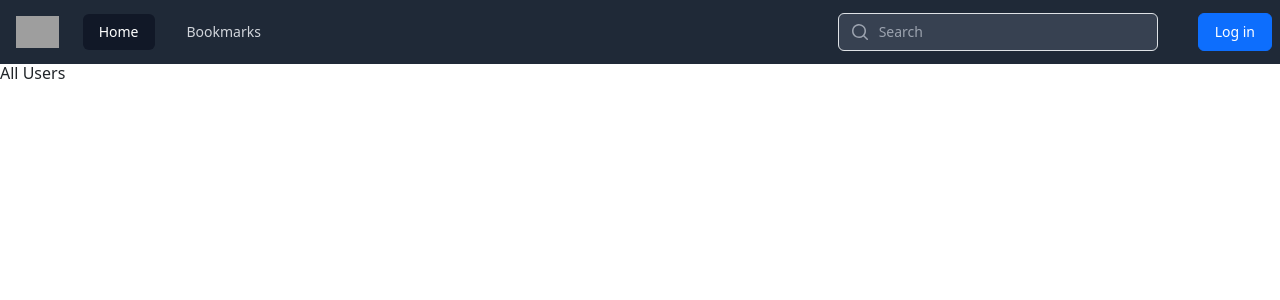
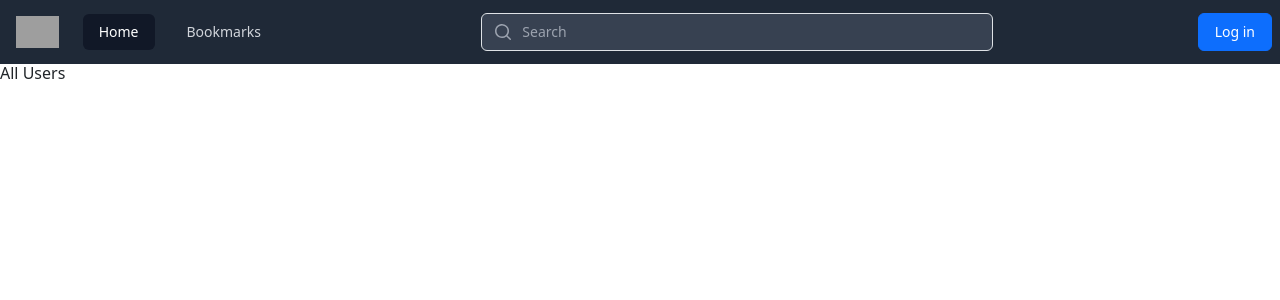
Before and after one commit to benong777/Broadkast, a Flask app: page /users in a window 1280 px wide. Shown: the top 300 px of the page. Run offline with Flask 2, Linux system fonts and the light colour scheme; some libraries are stand-ins or nearby versions; grey boxes are pictures that could not be loaded.

Commit message:
Centered search bar

```diff
--- a/templates/navbar.html
+++ b/templates/navbar.html
@@ -15,8 +15,8 @@
            </div>
          </div>
        </div>
-       <div class="flex flex-1 justify-center px-2 lg:ml-6 lg:justify-end">
-         <div class="w-full max-w-lg lg:max-w-xs">
+       <div class="flex flex-1 justify-center px-2 lg:ml-6 lg:justify-center">
+         <div class="w-full max-w-lg lg:max-w-lg">
            <label for="search" class="sr-only">Search</label>
            <div class="relative">
              <div class="pointer-events-none absolute inset-y-0 left-0 flex items-center pl-3">
```
